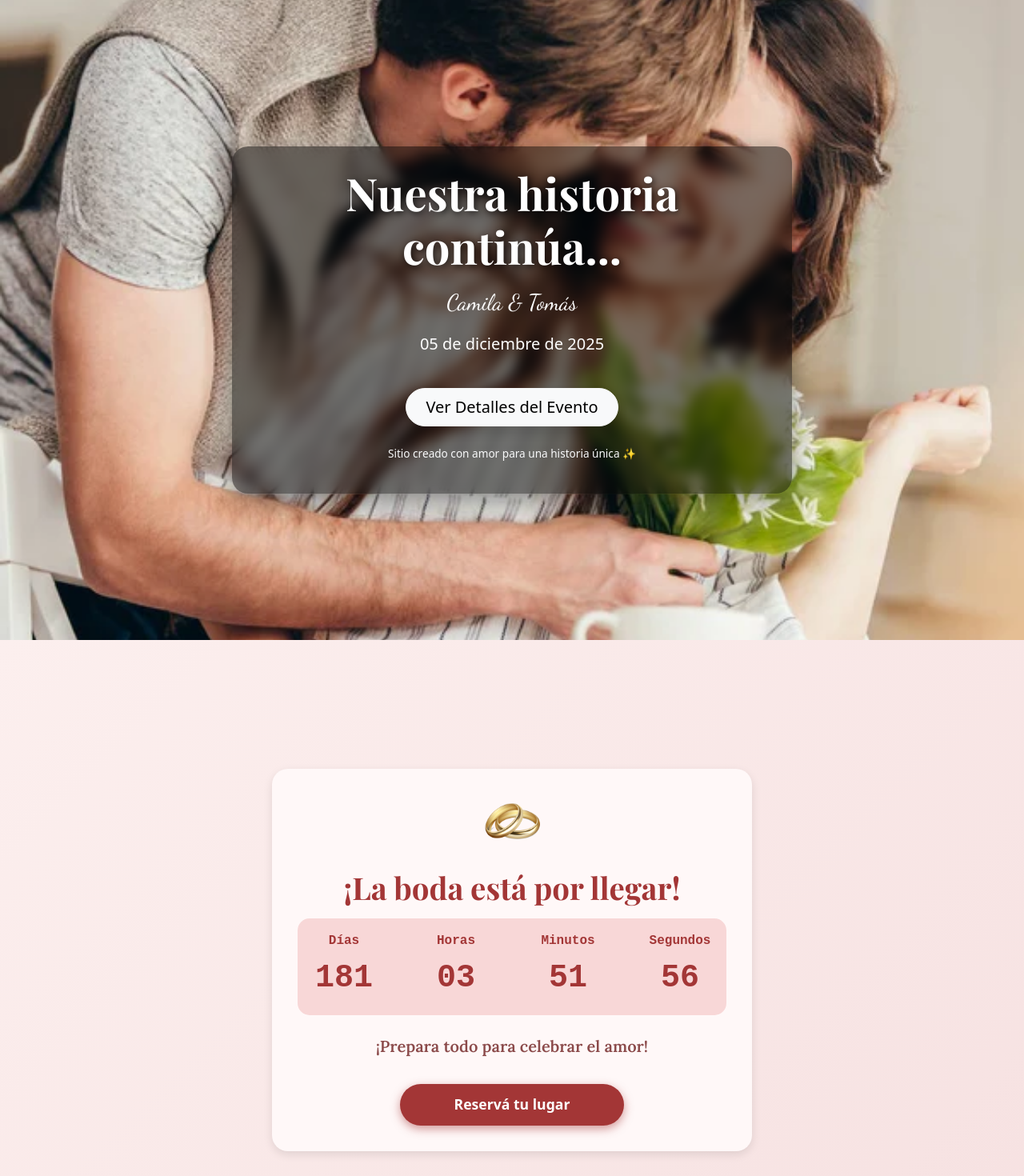
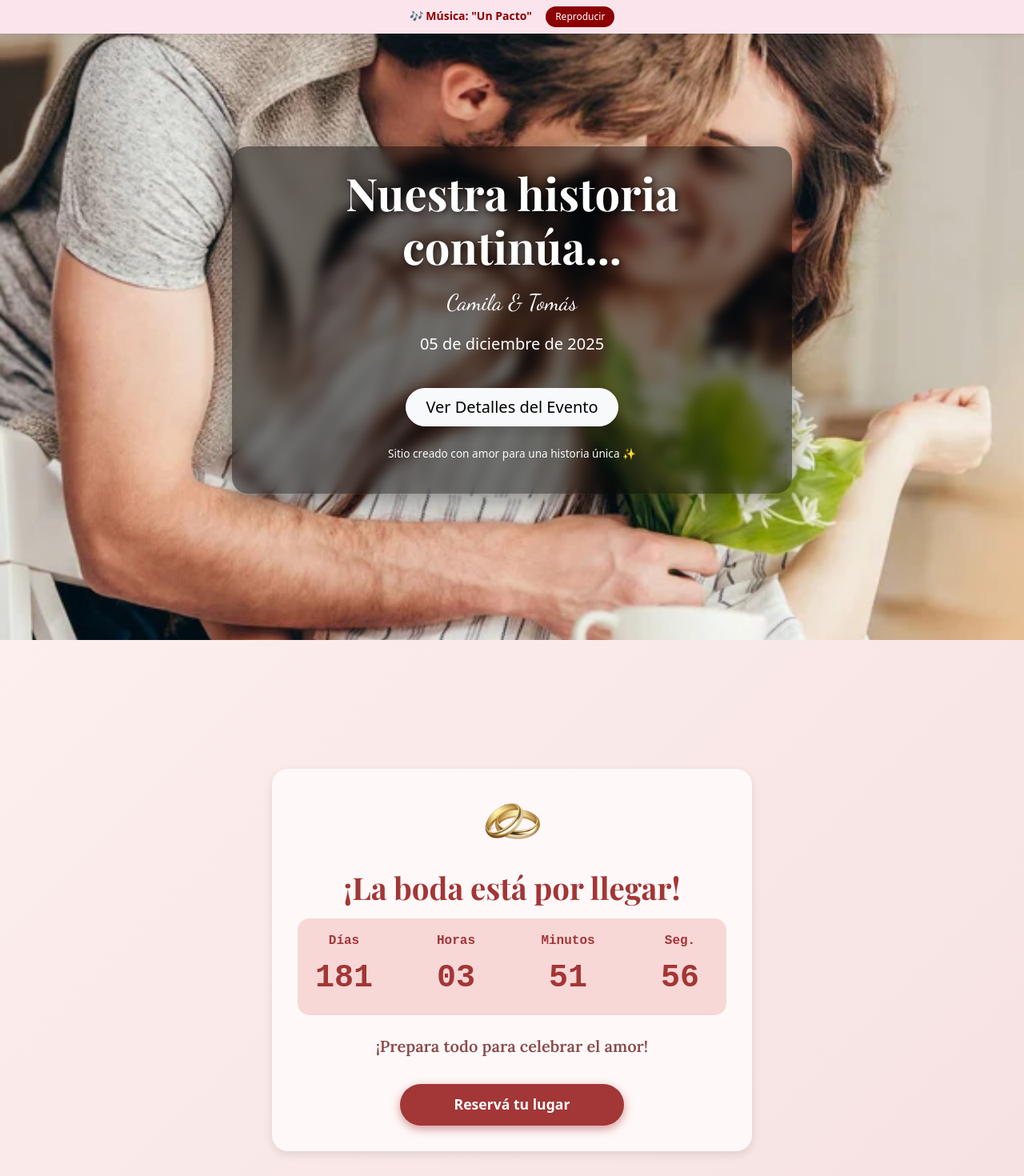
Before and after one commit to anagonzalezS/Invitacion-boda, a React (Vite) app: page / in a window 1280 px wide. Shown: the top 1470 px of the page at 80% size. Built offline with nearby package versions, Linux system fonts and the light colour scheme.

Commit message:
ediciones

```diff
--- a/src/components/Countdown.css
+++ b/src/components/Countdown.css
@@ -51,15 +51,19 @@
   font-family: 'Courier New', monospace;
 }
 
+/* Cada segmento: suficientemente ancho para que "Segundos" quepa */
 .time-segment {
-  min-width: 60px;
-  flex: 1 1 60px;
+  flex: 1 1 70px;  /* base mínimo 70px */
+  min-width: 70px;
 }
 
+/* Etiqueta con palabra que puede romperse si es necesario */
 .time-label {
   font-size: 1rem;
   font-weight: 700;
   margin-bottom: 0.3rem;
+  word-break: break-word;
+  overflow-wrap: break-word;
 }
 
 .sub-message {
@@ -110,13 +114,17 @@
   }
 
   .timer {
-    font-size: 2rem;
+    font-size: 1.8rem; /* font-size más pequeño para móvil */
     gap: 1rem;
   }
 
   .time-segment {
+    flex: 1 1 50px; /* menos ancho mínimo */
     min-width: 50px;
-    flex: 1 1 50px;
+  }
+
+  .time-label {
+    font-size: 0.85rem;
   }
 
   .sub-message {
--- a/src/components/Countdown.jsx
+++ b/src/components/Countdown.jsx
@@ -58,7 +58,7 @@ export default function Countdown({ weddingDate = '2025-12-05' }) {
               {formatNumber(timeLeft.minutes)}
             </div>
             <div className="time-segment">
-              <div className="time-label">Segundos</div>
+              <div className="time-label">Seg.</div>
               {formatNumber(timeLeft.seconds)}
             </div>
           </div>
@@ -80,7 +80,6 @@ export default function Countdown({ weddingDate = '2025-12-05' }) {
           >
             Reservá tu lugar
           </button>
-
         )}
       </div>
     </section>
--- a/src/components/EventInfo.jsx
+++ b/src/components/EventInfo.jsx
@@ -29,13 +29,13 @@ export default function EventInfo() {
           <p className="event-info">
             📍 <strong>Salón Brisas del Campo</strong>
           </p>
-          <p className="event-info">📌 Córdoba Capital</p>
+          <p className="event-info">📌 Cabildo 1576 CABA</p>
           <p className="event-info">📅 15 de diciembre de 2025 – 🕗 20:00 hs</p>
 
           <div className="map-container">
             <iframe
               title="Mapa de ubicación Salón Brisas del Campo"
-              src="https://www.google.com/maps/embed?pb=!1m18!1m12!1m3!1d13622.58072098941!2d-64.2979871!3d-31.4121545!2m3!1f0!2f0!3f0!3m2!1i1024!2i768!4f13.1!3m3!1m2!1s0x9432990cbfd3e7d3%3A0x2fa6570cdce187f5!2sSal%C3%B3n%20Brisas%20del%20Campo!5e0!3m2!1ses!2sar!4v1684435339607!5m2!1ses!2sar"
+              src="https://www.google.com/maps/embed?pb=!1m18!1m12!1m3!1d3285.4892277578265!2d-58.45472142488687!3d-34.56648565553174!2m3!1f0!2f0!3f0!3m2!1i1024!2i768!4f13.1!3m3!1m2!1s0x95bcb5d022fe0639%3A0xf60e53ada34e7f64!2sAv.%20Cabildo%201576%2C%20C1426ABP%20Cdad.%20Aut%C3%B3noma%20de%20Buenos%20Aires!5e0!3m2!1ses-419!2sar!4v1749240142289!5m2!1ses-419!2sar"
               loading="lazy"
               allowFullScreen
               referrerPolicy="no-referrer-when-downgrade"
--- a/src/components/MusicPlayer.jsx
+++ b/src/components/MusicPlayer.jsx
@@ -1,22 +1,63 @@
-import { useRef, useEffect } from 'react';
+import { useRef, useState, useEffect } from 'react';
 
 export default function MusicPlayer() {
   const audioRef = useRef(null);
+  const [playing, setPlaying] = useState(false);
 
-  useEffect(() => {
+  const handleToggle = () => {
     const audio = audioRef.current;
-    if (audio) {
-      audio.volume = 0.1; // volumen suave
+    if (!audio) return;
+
+    if (playing) {
+      audio.pause();
+    } else {
+      audio.volume = 0.1;
       audio.play().catch((err) => {
-        console.warn('Autoplay bloqueado por el navegador:', err);
+        console.warn('No se pudo reproducir:', err);
       });
     }
-  }, []);
+    setPlaying(!playing);
+  };
 
   return (
-    <audio ref={audioRef} autoPlay loop hidden>
-      <source src="/UnPacto.mp3" type="audio/mpeg" />
-      Tu navegador no soporta el elemento audio.
-    </audio>
+    <>
+      <div
+        style={{
+          position: 'fixed',
+          top: 0,
+          width: '100%',
+          backgroundColor: '#fce4ec', // rosa pastel
+          color: '#8B0000',
+          padding: '8px 0',
+          textAlign: 'center',
+          fontWeight: 'bold',
+          fontSize: '14px',
+          zIndex: 1000,
+          boxShadow: '0 2px 6px rgba(0,0,0,0.1)',
+        }}
+      >
+        🎶 Música: "Un Pacto" &nbsp;
+        <button
+          onClick={handleToggle}
+          style={{
+            backgroundColor: '#8B0000',
+            color: 'white',
+            border: 'none',
+            borderRadius: '20px',
+            padding: '4px 12px',
+            fontSize: '12px',
+            marginLeft: '10px',
+            cursor: 'pointer',
+          }}
+        >
+          {playing ? 'Pausar' : 'Reproducir'}
+        </button>
+      </div>
+
+      <audio ref={audioRef} loop>
+        <source src="/un_pacto.mp3" type="audio/mpeg" />
+        Tu navegador no soporta el audio.
+      </audio>
+    </>
   );
 }
--- a/src/components/RSVPForm.jsx
+++ b/src/components/RSVPForm.jsx
@@ -44,7 +44,7 @@ export default function RSVPForm() {
           <input
             type="text"
             required
-            placeholder="Nombre y Apellido/Acompañante"
+            placeholder="Nombre y Apellido"
             value={nombre}
             onChange={(e) => setNombre(e.target.value)}
           />
```
Also changed, not shown: 2 other files (tests, documents, lock files or other folders). Lines whose indentation alone changed are shown as unchanged.
